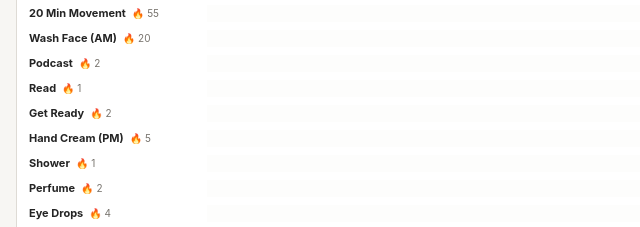
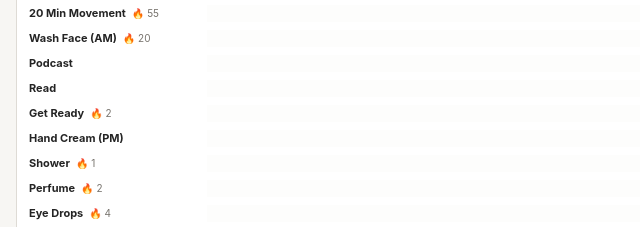
Before and after one commit to ajf003/habit-dashboard, a plain HTML site: page index.html in a window 1280 px wide. Shown: the part 271-498 px from the top of the page, 0-640 px from the left. Drawn offline with Linux system fonts and the light colour scheme.

Commit message:
Hide flame and streak count when daily streak is no longer active

```diff
--- a/index.html
+++ b/index.html
@@ -68,7 +68,13 @@ function currentDailyStreak(h) {
   const candidates = [...explicit];
   if (h.completeThrough) candidates.push(h.completeThrough);
   if (!candidates.length) return 0;
+  // A streak is current only if the habit was completed today or yesterday.
+  // Older consecutive runs are historical streaks and should not show a flame.
+  const today = parseISO(easternTodayISO());
+  const yesterday = new Date(today);
+  yesterday.setDate(yesterday.getDate() - 1);
   let d = parseISO(candidates.slice().sort().pop());
+  if (d < yesterday || d > today) return 0;
   const start = parseISO(h.streakStartDate || h.startDate);
   let n = 0;
   while (d >= start) {
```
